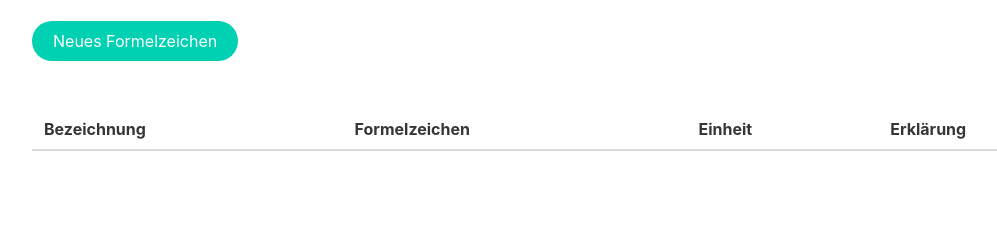
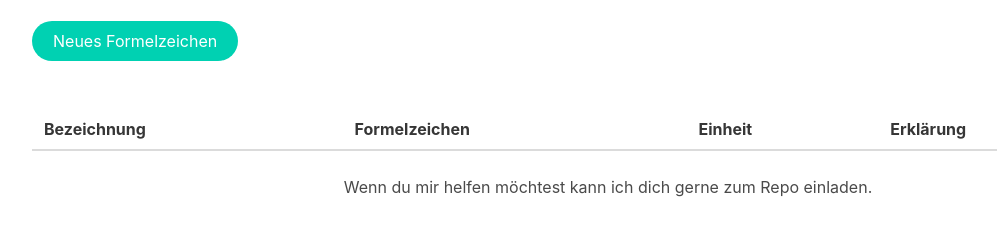
Before and after one commit to KuhlTime/bauelemente-formelsammlung, a website built with Parcel: page src/index.html in a window 1280 px wide. Shown: the part 116-352 px from the top of the page, without its empty margins (32-1029 px from the left). Built offline with nearby package versions, Linux system fonts and the light colour scheme; no server answers.

Commit message:
Add Footer

```diff
--- a/src/index.html
+++ b/src/index.html
@@ -92,6 +92,8 @@
       </section>
     </div>
 
+    <footer style="margin: 0 auto; text-align: center; margin-bottom: 24px;">Wenn du mir helfen möchtest kann ich dich gerne zum Repo einladen.</footer>
+
     <script src="https://www.gstatic.com/firebasejs/8.4.3/firebase-app.js"></script>
     <script src="https://www.gstatic.com/firebasejs/8.4.3/firebase-firestore.js"></script>
     <script src="index.js"></script>
```
